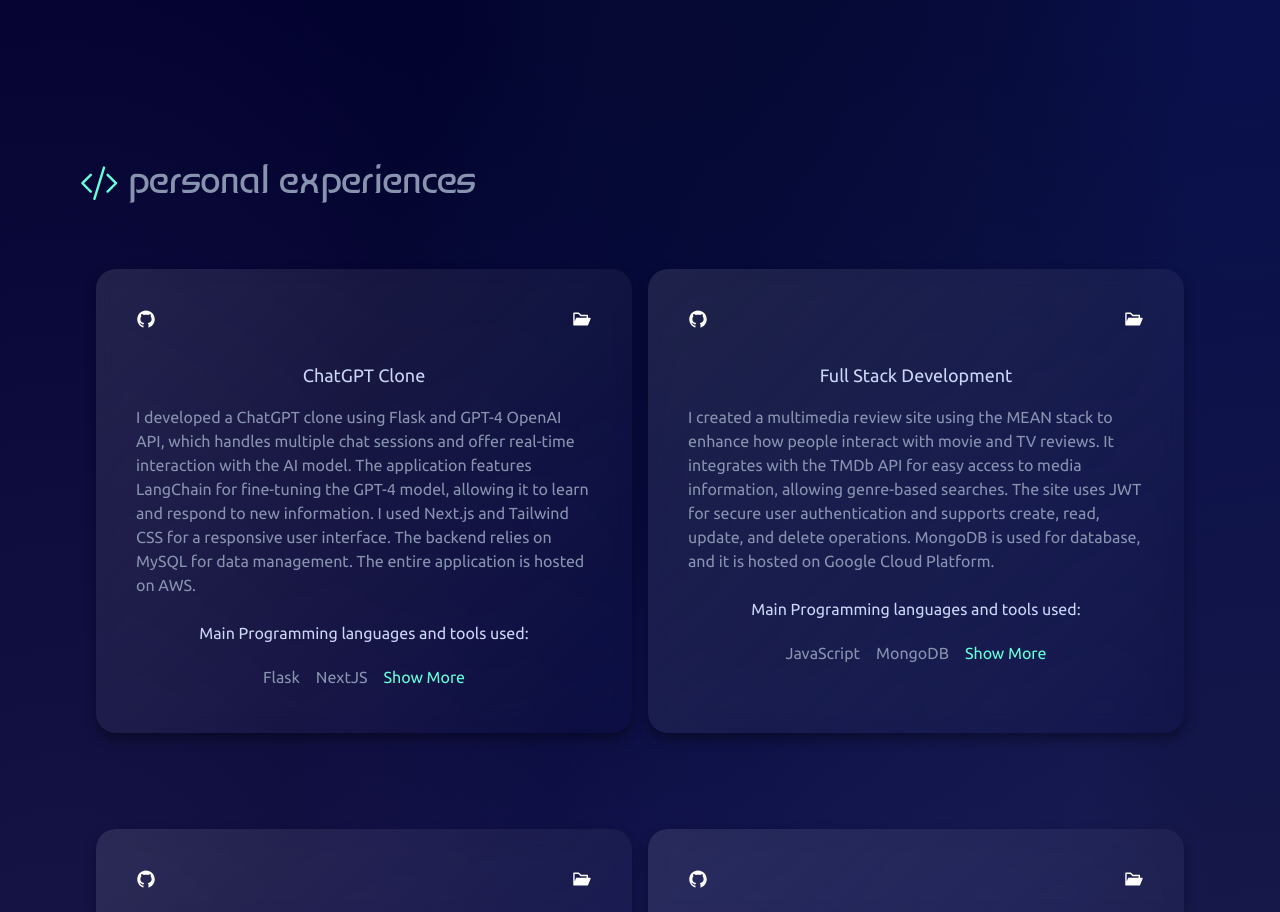
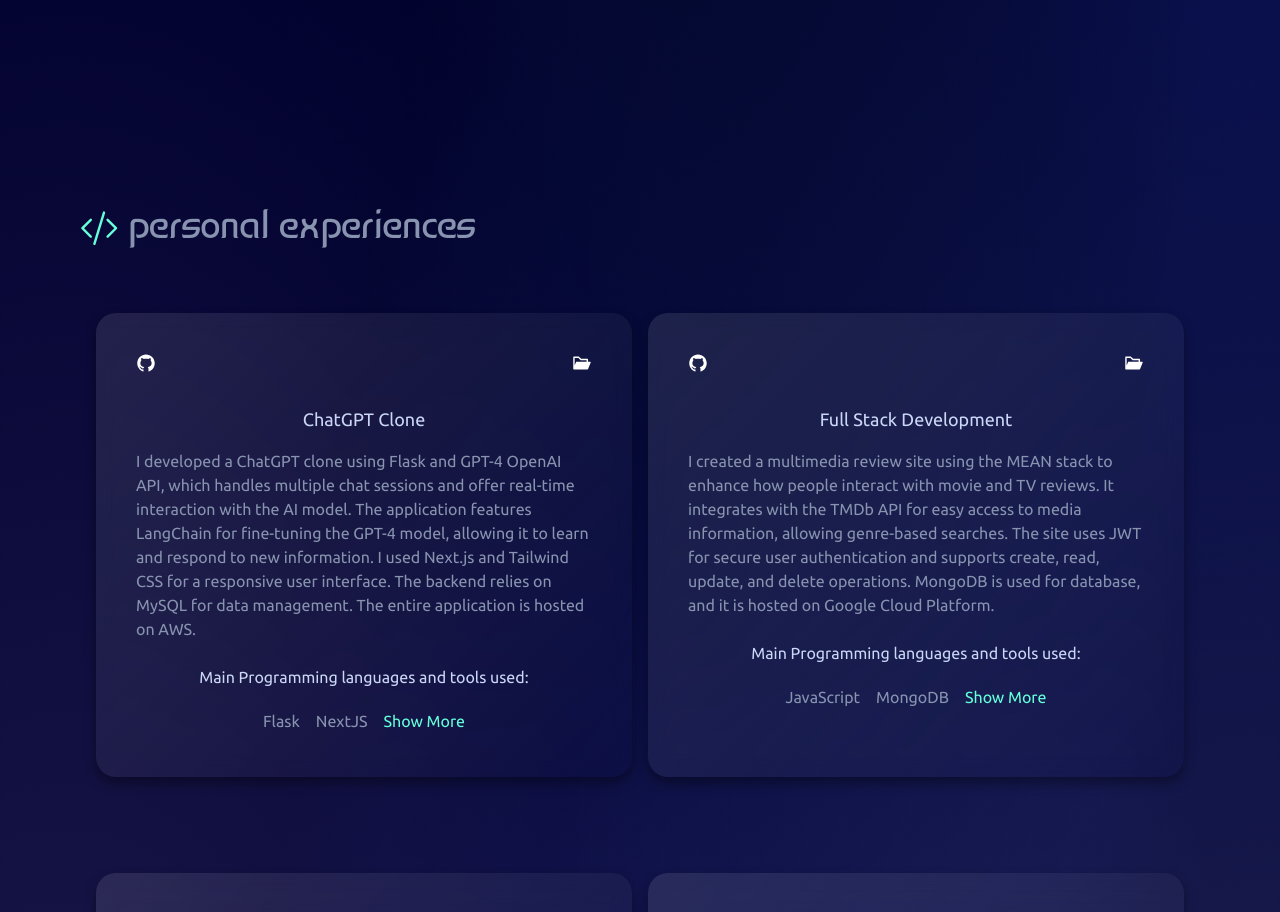
Before and after one commit to gprem09/Portfolio, a Next.js app: page / in a window 1280 px wide. Shown: the part 1280-2192 px from the top of the page. Built offline with nearby package versions, Linux system fonts and the light colour scheme.

Commit message:
fixed the resolution

```diff
--- a/src/app/globals.css
+++ b/src/app/globals.css
@@ -74,7 +74,7 @@ body {
 }
 
 .project{
-  padding-top: 3%;
+  padding-top: 7%;
   font-size: 3vw;
 }
 
```
